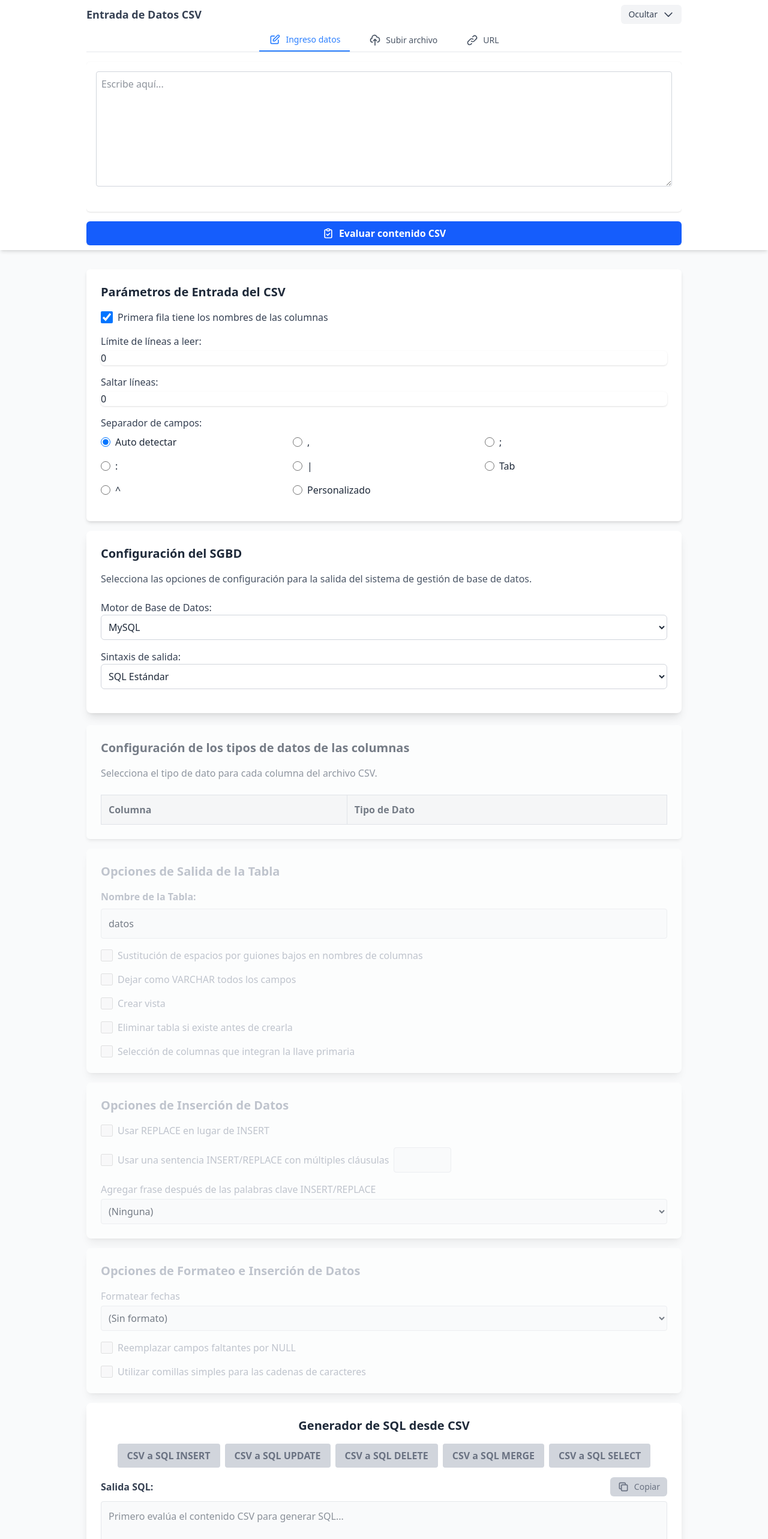
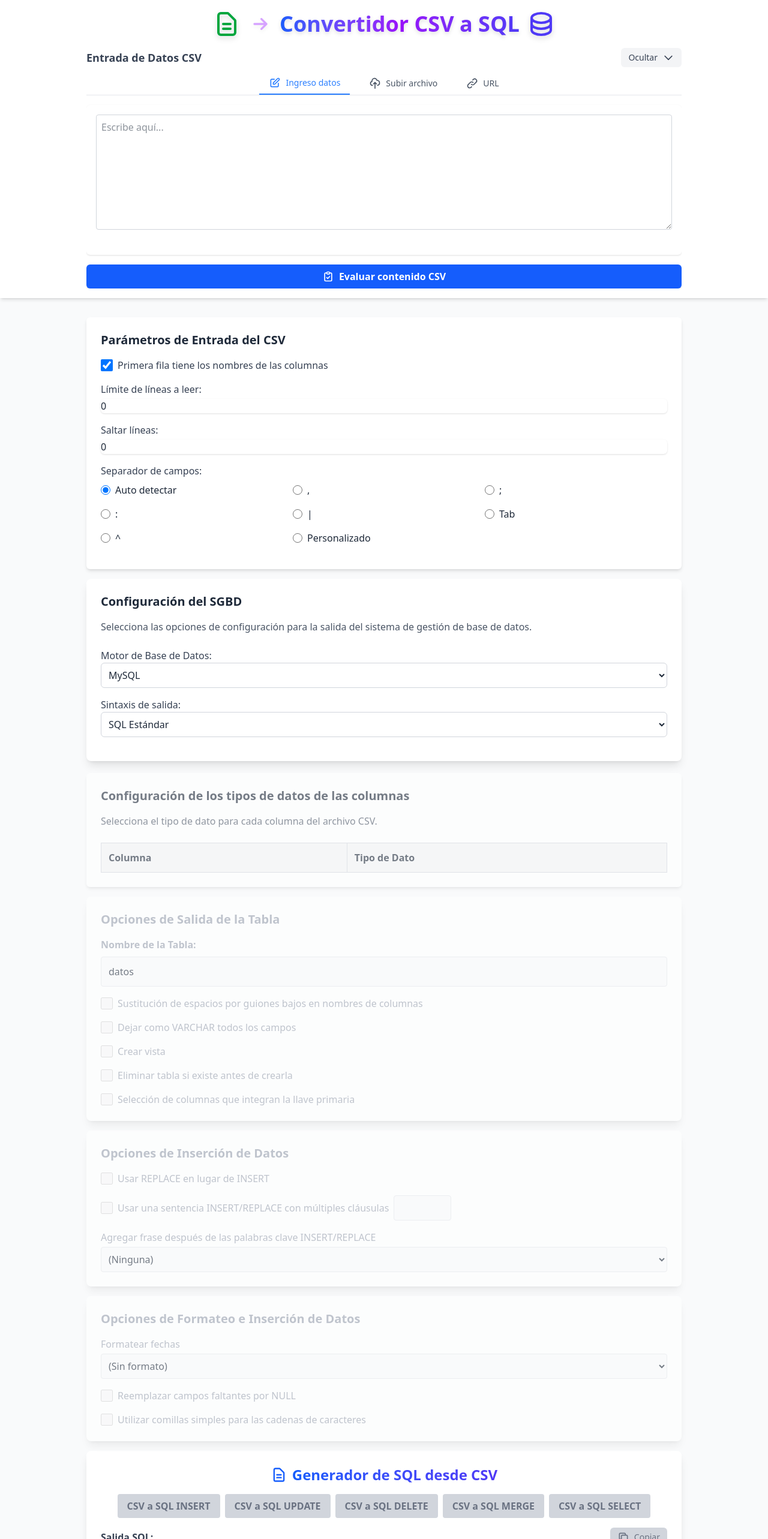
Before and after one commit to Fhernd/proy10_convertidor_csv_sql, a Vue app: page / in a window 1280 px wide. Shown: the top 2566 px of the page at 60% size. Built offline with nearby package versions, Linux system fonts and the light colour scheme; the HTML template or start-up script is replaced by a standard one.

Commit message:
Cambio de la apariencia del nombre de la aplicación. Uso de varios estilos relevantes para las diferentes secciones.

```diff
--- a/index.html
+++ b/index.html
@@ -4,7 +4,7 @@
     <meta charset="UTF-8">
     <link rel="icon" href="/favicon.ico">
     <meta name="viewport" content="width=device-width, initial-scale=1.0">
-    <title>Vite App</title>
+    <title>Convertidor CSV a SQL</title>
     <link rel="stylesheet" href="/src/style.css" />
   </head>
   <body>
--- a/src/App.vue
+++ b/src/App.vue
@@ -1,7 +1,29 @@
 <template>
   <div class="min-h-screen bg-gray-50 text-gray-800">
     <header class="sticky top-0 z-10 bg-white shadow-md">
-      <div class="container mx-auto max-w-screen-lg px-4 py-2">
+      <div class="container mx-auto max-w-screen-lg px-4 py-4">
+        <!-- Título principal de la aplicación -->
+        <div class="flex items-center justify-center mb-4">
+          <h1 class="text-3xl md:text-4xl font-extrabold flex items-center gap-3">
+            <!-- Ícono de archivo CSV -->
+            <svg class="w-10 h-10 md:w-12 md:h-12 text-green-600 drop-shadow-lg transition-transform duration-300 hover:scale-110" fill="none" stroke="currentColor" viewBox="0 0 24 24" xmlns="http://www.w3.org/2000/svg">
+              <path stroke-linecap="round" stroke-linejoin="round" stroke-width="2" d="M9 12h6m-6 4h6m2 5H7a2 2 0 01-2-2V5a2 2 0 012-2h5.586a1 1 0 01.707.293l5.414 5.414a1 1 0 01.293.707V19a2 2 0 01-2 2z" />
+            </svg>
+            <!-- Flecha de conversión -->
+            <svg class="w-8 h-8 md:w-10 md:h-10 text-purple-500 drop-shadow-md animate-pulse" fill="none" stroke="currentColor" viewBox="0 0 24 24" xmlns="http://www.w3.org/2000/svg">
+              <path stroke-linecap="round" stroke-linejoin="round" stroke-width="2" d="M13 7l5 5m0 0l-5 5m5-5H6" />
+            </svg>
+            <!-- Texto con gradiente de colores -->
+            <span class="bg-gradient-to-r from-blue-600 via-purple-600 to-indigo-600 bg-clip-text text-transparent drop-shadow-md hover:from-blue-700 hover:via-purple-700 hover:to-indigo-700 transition-all duration-300">
+              Convertidor CSV a SQL
+            </span>
+            <!-- Ícono de base de datos -->
+            <svg class="w-10 h-10 md:w-12 md:h-12 text-indigo-600 drop-shadow-lg transition-transform duration-300 hover:scale-110" fill="none" stroke="currentColor" viewBox="0 0 24 24" xmlns="http://www.w3.org/2000/svg">
+              <path stroke-linecap="round" stroke-linejoin="round" stroke-width="2" d="M4 7v10c0 2.21 3.582 4 8 4s8-1.79 8-4V7M4 7c0 2.21 3.582 4 8 4s8-1.79 8-4M4 7c0-2.21 3.582-4 8-4s8 1.79 8 4m0 5c0 2.21-3.582 4-8 4s-8-1.79-8-4" />
+            </svg>
+          </h1>
+        </div>
+
         <!-- Botón para colapsar/expandir sección de entrada -->
         <div class="flex items-center justify-between mb-2">
           <h2 class="text-lg font-bold text-gray-700">Entrada de Datos CSV</h2>
--- a/src/components/SalidaSQL.vue
+++ b/src/components/SalidaSQL.vue
@@ -1,6 +1,13 @@
 <template>
     <div class="p-6 bg-white shadow-lg rounded-lg mt-4">
-        <h2 class="text-xl font-bold mb-4 text-center">Generador de SQL desde CSV</h2>
+        <h2 class="text-2xl font-bold mb-4 text-center flex items-center justify-center gap-2">
+            <svg class="w-7 h-7 text-blue-600" fill="none" stroke="currentColor" viewBox="0 0 24 24">
+                <path stroke-linecap="round" stroke-linejoin="round" stroke-width="2" d="M9 12h6m-6 4h6m2 5H7a2 2 0 01-2-2V5a2 2 0 012-2h5.586a1 1 0 01.707.293l5.414 5.414a1 1 0 01.293.707V19a2 2 0 01-2 2z" />
+            </svg>
+            <span class="bg-gradient-to-r from-blue-600 to-indigo-600 bg-clip-text text-transparent">
+                Generador de SQL desde CSV
+            </span>
+        </h2>
 
         <!-- First Row: Buttons -->
         <div class="flex flex-wrap justify-center gap-2 mb-4">
```
